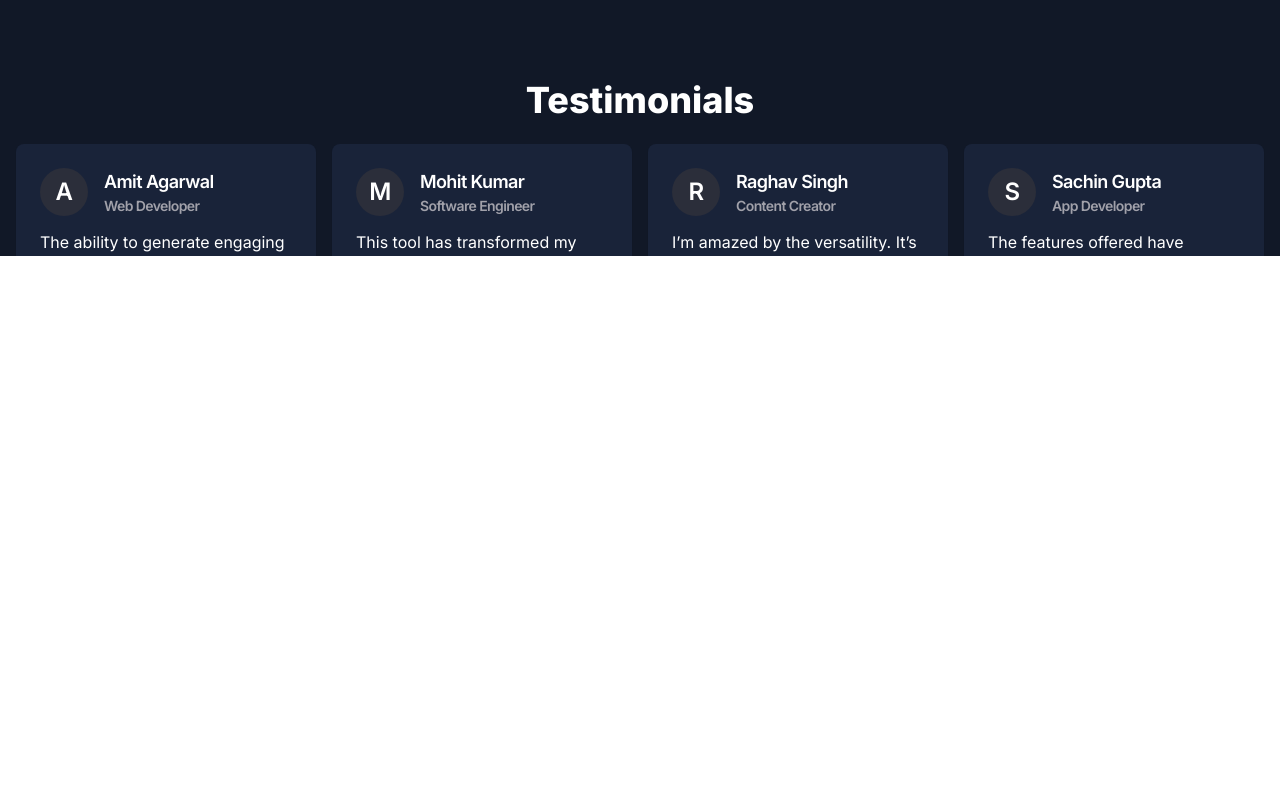
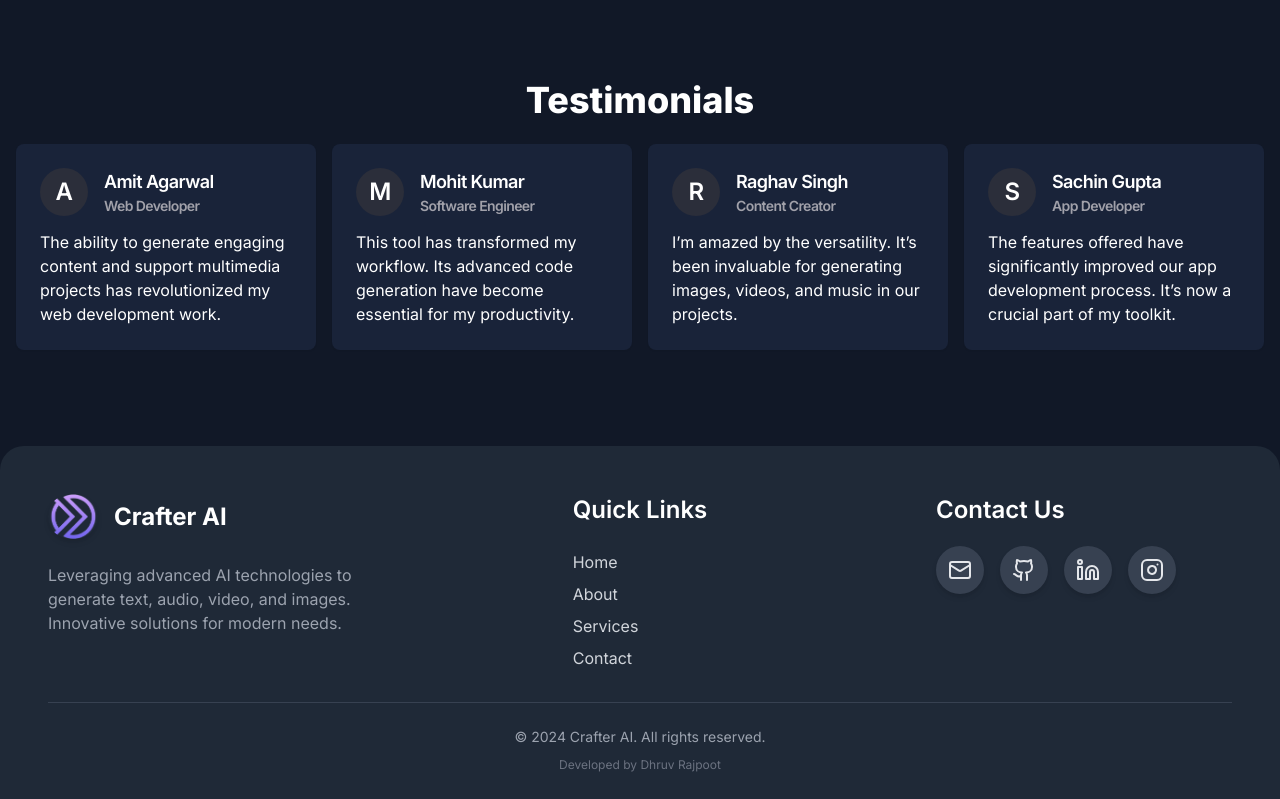
Before and after one commit to DhruvRajpoot/Crafter-AI, a Next.js app: page / in a window 1280 px wide. Shown: the part 544-1343 px from the top of the page. Before the commit the page ends 800 px from the top, so only its background shows below. Built offline with nearby package versions, Linux system fonts and the light colour scheme; no server answers.

Commit message:
feat: footer on homepage

```diff
--- a/app/(dashboard)/(routes)/code/page.tsx
+++ b/app/(dashboard)/(routes)/code/page.tsx
@@ -107,7 +107,7 @@ const CodePage = () => {
           await fetch("/api/code/save", {
             method: "POST",
             body: JSON.stringify({
-              conversations: [...messages, userMessage, systemMessage],
+              codes: [...messages, userMessage, systemMessage],
             }),
             headers: {
               "Content-Type": "application/json",
--- /dev/null
+++ b/app/(landing)/landing-footer.tsx
@@ -0,0 +1,116 @@
+import { Github, Instagram, Linkedin, Mail } from "lucide-react";
+import Image from "next/image";
+
+const LandingFooter = () => {
+  const quickLinks = [
+    {
+      name: "Home",
+      link: "/",
+    },
+    {
+      name: "About",
+      link: "/",
+    },
+    {
+      name: "Services",
+      link: "/",
+    },
+    {
+      name: "Contact",
+      link: "/",
+    },
+  ];
+
+  const contacts = [
+    {
+      link: "mailto:dhruvrajpootiiitbhopal@gmail.com",
+      icon: <Mail />,
+    },
+    {
+      link: "https://github.com/DhruvRajpoot/Crafter-AI",
+      icon: <Github />,
+    },
+    {
+      link: "https://www.linkedin.com/in/dhruv-rajpoot/",
+      icon: <Linkedin />,
+    },
+    {
+      link: "/",
+      icon: <Instagram />,
+    },
+  ];
+
+  return (
+    <footer className="bg-gray-800 text-gray-300 pt-12 pb-6 px-6 sm:px-8 lg:px-12 mt-20 rounded-t-3xl">
+      <div className="max-w-7xl md:mx-auto grid grid-cols-1 md:grid-cols-2 lg:grid-cols-3 gap-12 lg:gap-16">
+        <div className="flex flex-col items-start text-left">
+          <div className="flex items-center justify-center md:justify-start gap-4 mb-6">
+            <Image
+              src="/logo.png"
+              alt="Crafter AI"
+              width={50}
+              height={50}
+              className="rounded-full shadow-md"
+            />
+            <h1 className="text-2xl up font-bold text-white">Crafter AI</h1>
+          </div>
+          <p className="text-gray-400">
+            Leveraging advanced AI technologies to generate text, audio, video,
+            and images. Innovative solutions for modern needs.
+          </p>
+        </div>
+
+        <div className="flex flex-col items-start md:mx-auto">
+          <h2 className="text-2xl font-semibold text-white mb-6 text-left">
+            Quick Links
+          </h2>
+          <ul className="space-y-2 text-left">
+            {quickLinks.map((link, index) => (
+              <li
+                key={index}
+                className="hover:text-gray-200 cursor-pointer transition-colors"
+              >
+                {link.name}
+              </li>
+            ))}
+          </ul>
+        </div>
+
+        <div className="flex flex-col items-start lg:mx-auto">
+          <h2 className="text-2xl font-semibold text-white mb-5 text-center md:text-left">
+            Contact Us
+          </h2>
+          <div className="flex gap-4">
+            {contacts.map((contact, index) => (
+              <a
+                key={index}
+                href={contact.link}
+                target="_blank"
+                rel="noopener noreferrer"
+                className="text-gray-200 p-3 rounded-full bg-gray-700 hover:bg-gray-600 transition-colors shadow-md transform hover:scale-105"
+              >
+                {contact.icon}
+              </a>
+            ))}
+          </div>
+        </div>
+      </div>
+
+      <div className="border-t border-gray-700 pt-6 mt-8 text-center">
+        <p className="text-sm text-gray-400 mb-1">
+          &copy; 2024 Crafter AI. All rights reserved.
+        </p>
+
+        <a
+          href="https://github.com/dhruvrajpoot"
+          target="_blank"
+          className="text-xs text-gray-500 hover:text-gray-200 transition duration-200"
+        >
+          Developed by Dhruv Rajpoot
+        </a>
+      </div>
+    </footer>
+  );
+};
+
+export default LandingFooter;
--- a/app/(landing)/page.tsx
+++ b/app/(landing)/page.tsx
@@ -1,15 +1,17 @@
 import LandingContent from "./landing-content";
+import LandingFooter from "./landing-footer";
 import LandingHero from "./landing-hero";
 import LandingNavbar from "./landing-navbar";
 
 const LandingPage = () => {
   return (
-    <div className="h-full bg-[#111827] overflow-auto homepage">
-      <div className="mx-auto max-w-screen-xl h-full">
+    <div className="bg-[#111827] overflow-auto">
+      <div className="mx-auto max-w-screen-xl">
         <LandingNavbar />
         <LandingHero />
         <LandingContent />
       </div>
+      <LandingFooter />
     </div>
   );
 };
--- a/styles/index.css
+++ b/styles/index.css
@@ -11,35 +11,11 @@
 }
 
 ::-webkit-scrollbar-thumb {
-  background: #111827;
+  background-color: hsl(209, 23%, 20%);
 }
 
 ::-webkit-scrollbar-thumb:hover {
-  background-color: hsl(209, 23%, 20%);
-}
-
-.homepage::-webkit-scrollbar-track {
-  background: var(--background);
-}
-
-.homepage::-webkit-scrollbar-thumb {
-  background: var(--foreground);
-}
-
-.homepage::-webkit-scrollbar-thumb {
-  background-color: hsl(var(--muted-foreground) / 0.5);
-}
-
-.homepage::-webkit-scrollbar-thumb:hover {
-  background-color: hsl(var(--muted-foreground) / 0.6);
-}
-
-.homepage::-webkit-scrollbar-track {
-  background-color: hsl(var(--muted-foreground) / 0.1);
-}
-
-.homepage::-webkit-scrollbar-corner {
-  background-color: hsl(var(--muted-foreground) / 0.1);
+  background-color: hsl(209, 23%, 30%);
 }
 
 .dashboardpage * ::-webkit-scrollbar {
```
Also changed, not shown: 1 other file (tests, documents, lock files or other folders).
